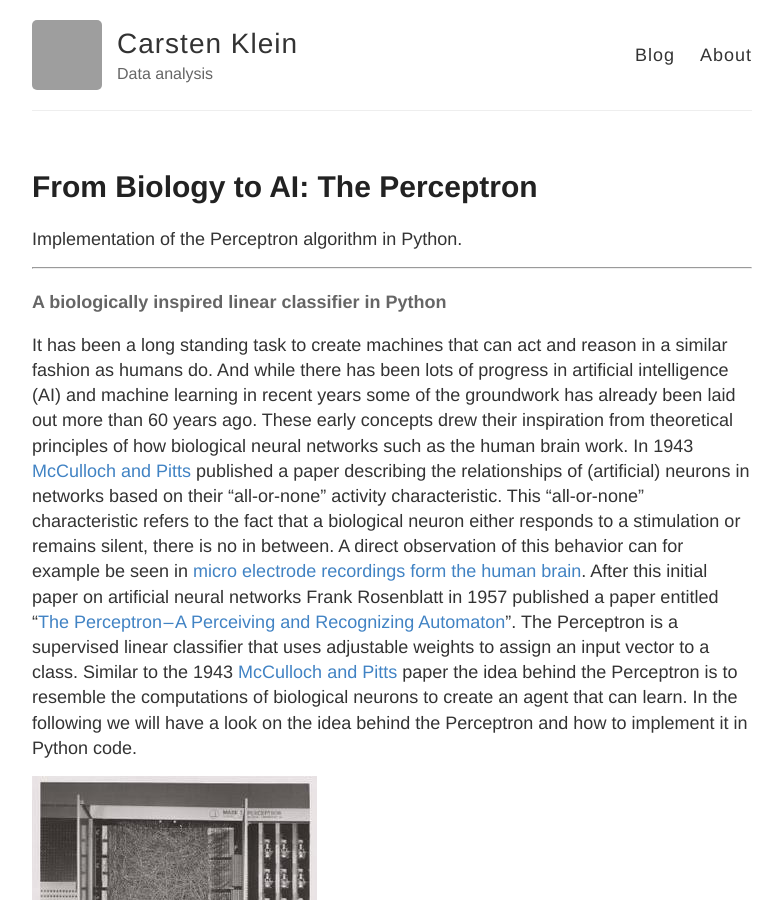
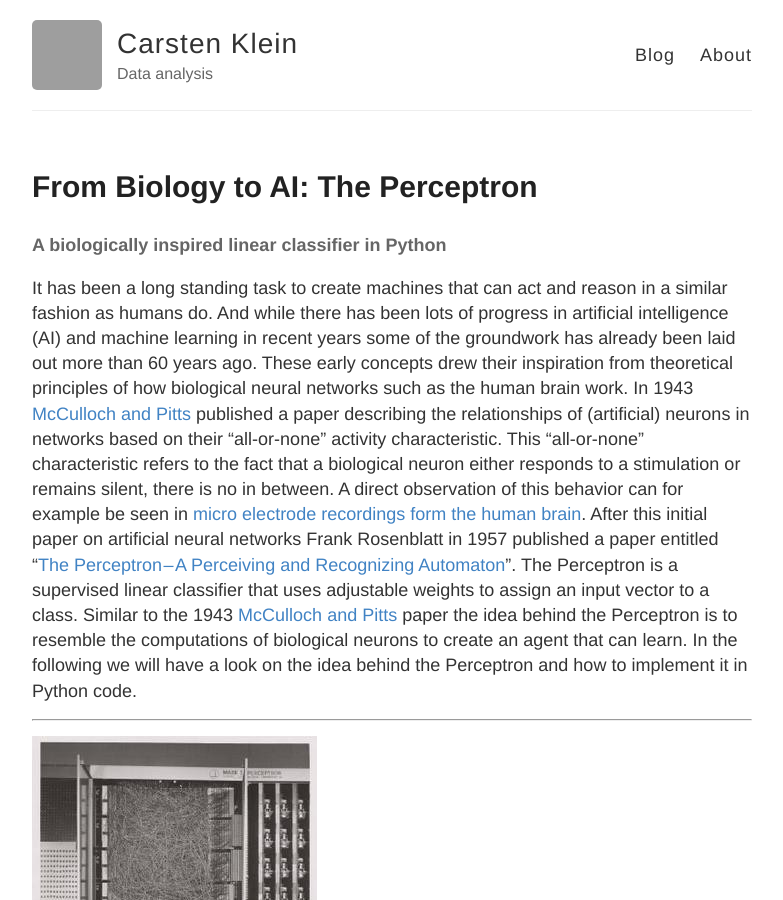
Before and after one commit to akcarsten/akcarsten.github.io, a Jekyll site: the page built from _posts/2018-11-12-from-biology-to-ai--the-perceptron-81abfdc788bf.md, in a window 1280 px wide and 900 px high. Shown: the whole window, without its empty margins (248-1031 px from the left). Built offline with Jekyll 4.4.1, drawn with Linux system fonts in a browser that asks for light colours; grey boxes are pictures that could not be loaded.

Commit message:
formatting

```diff
--- a/_posts/2018-11-12-from-biology-to-ai--the-perceptron-81abfdc788bf.md
+++ b/_posts/2018-11-12-from-biology-to-ai--the-perceptron-81abfdc788bf.md
@@ -5,10 +5,6 @@ title:	"From Biology to AI: The Perceptron"
 date:	2018-11-12
 author:	Carsten Klein
 ---
-
-Implementation of the Perceptron algorithm in Python.
-
-* * *
 
 #### A biologically inspired linear classifier in Python
 
@@ -36,8 +32,10 @@ behind the Perceptron is to resemble the computations of biological neurons to
 create an agent that can learn. In the following we will have a look on the
 idea behind the Perceptron and how to implement it in Python code.
 
+* * *
+
 ![_config.yml]({{ site.baseurl }}/images/perceptron/1lC7w-
-cbJ26_FEGjnYskahw.jpeg)Hardware implementation of the Perceptron ([Mark
+cbJ26_FEGjnYskahw.jpeg) Hardware implementation of the Perceptron ([Mark
 I](https://en.wikipedia.org/wiki/Perceptron))
 
 #### The idea
```
